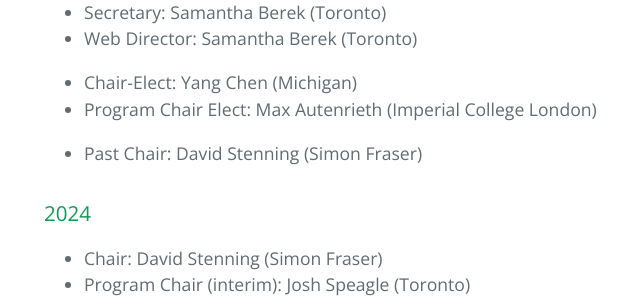
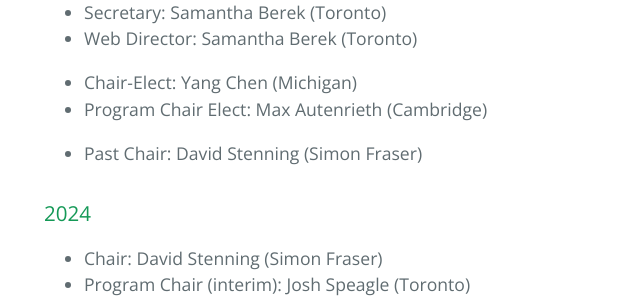
Before and after one commit to aigamstat/aigamstat.github.io, a Jekyll site: the page built from about_us.md, in a window 1280 px wide and 900 px high, scrolled down 619 px. Shown: the part 163-461 px from the top of the window, without its empty margins (180-820 px from the left). Built offline with Jekyll 4.4.1, drawn with Linux system fonts in a browser that asks for light colours.

Commit message:
Update 2025 election

```diff
--- a/about_us.md
+++ b/about_us.md
@@ -28,7 +28,7 @@
 - Web Director: Samantha Berek (Toronto)
 
 - Chair-Elect: Yang Chen (Michigan)
-- Program Chair Elect: Max Autenrieth (Imperial College London)
+- Program Chair Elect: Max Autenrieth (Cambridge)
 
 - Past Chair: David Stenning (Simon Fraser)
 
```
